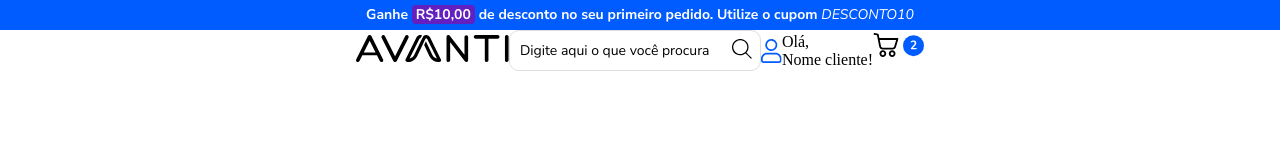
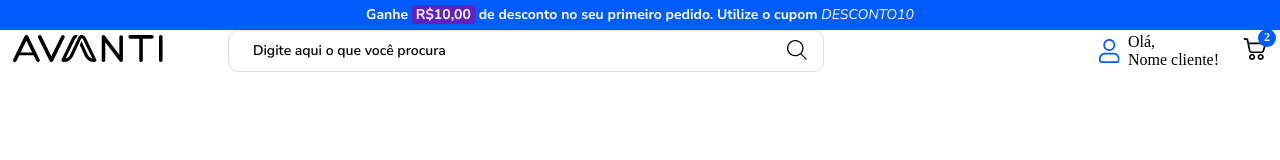
Before and after one commit to Kelvin-camargo/innovation-class1, a plain HTML site: page src/index.html in a window 1280 px wide. Drawn offline with Linux system fonts and the light colour scheme.

Commit message:
terminado a estilização dohigMenu

```diff
--- a/src/index.html
+++ b/src/index.html
@@ -47,7 +47,7 @@
 
                         <div class="shoppingCar">
                             <img src="./assets/icon/shoppingCart.svg" alt="shopping cart">
-                            <span class="notification"><img src="./assets/icon/notification.svg"></span>
+                            <span >2</span>
                         </div>
 
                     </div>
--- a/src/style/header.css
+++ b/src/style/header.css
@@ -20,7 +20,7 @@
 .promotionalBanner span{
     color: #FFFFFF;
     font-size: 14px;
-    font-family: var(--font-family);
+    font-family: var(--font-family1);
     font-weight: 700;
     line-height: 22px;
     letter-spacing: 0%;
@@ -40,7 +40,7 @@
 }
 
 .discount{
-    font-family: var(--font-family);
+    font-family: var(--font-family1);
     font-weight: 400;
     font-style: italic;
     font-size: 14px;
@@ -59,32 +59,47 @@
     display: flex;
 }
 
+.logo img{
+    width: 150px;
+    height: auto;
+}
+
+
 .search-container {
   display: flex;
   align-items: center;
   border: 1px solid #DDDDDD;
   border-radius: 10px;
-  overflow: hidden;
-  width: 250px;
+  width: 594px;
+  height: 40px;
+  margin-left: 65px;
+  margin-right: 275px;
+
+
 }
 
 .search-box {
-  font-family: var(--font-family);
+  font-family: var(--font-family1);
   flex: 1;
-  padding: 10px;
+  padding: 24px;
   border: none;
   outline: none;
+  background-color: transparent;
 }
 
 .search-box::placeholder {
     font-size: 14px;
     color: #000000;
+    font-weight: bold;
+    font-style: normal;
+    font-weight: 600;
+    line-height: normal;
   }
 
 .search-button {
   background: none;
   border: none;
-  padding: 8px;
+  padding: 16px;
   cursor: pointer;
 }
 
@@ -96,12 +111,48 @@
 
 .clientAccount{
     display: flex;
+    align-items: center;
+
+
 }
 
 .iconClient{
     display: flex;
+    margin-right: 24px;
 }
 
+.iconClient img{
+    margin-right: 8px;
+}
+
+
 .shoppingCar{
+    position: relative;
+    display: inline-block;
+}
+
+.shoppingCar img{
+    width: 24px;
+    height: auto;
 
 }
+
+.shoppingCar span{
+
+    width: 21px;
+    height: 21px;
+    position: absolute;
+    top: -9px;
+    right: -9px;
+    background-color: var(--first-color);
+    color: white;
+    font-size: 12px;
+    font-weight: bold;
+    width: 18px;
+    height: 18px;
+    border-radius: 50%;
+    display: flex;
+    align-items: center;
+    justify-content: center;
+
+}
--- a/src/style/variables.css
+++ b/src/style/variables.css
@@ -1,4 +1,6 @@
 @import url('https://fonts.googleapis.com/css2?family=Nunito+Sans:ital,opsz,wght@0,6..12,200..1000;1,6..12,200..1000&display=swap');
+@import url('https://fonts.googleapis.com/css2?family=Nunito:ital,wght@0,200..1000;1,200..1000&display=swap');
+
 
 :root{
 
@@ -11,6 +13,7 @@
 
 
     /*font  variables*/
-    --font-family: 'Nunito Sans';
+    --font-family1: 'Nunito Sans';
+    --font-family2: 'Nunito';
 
 }
```
